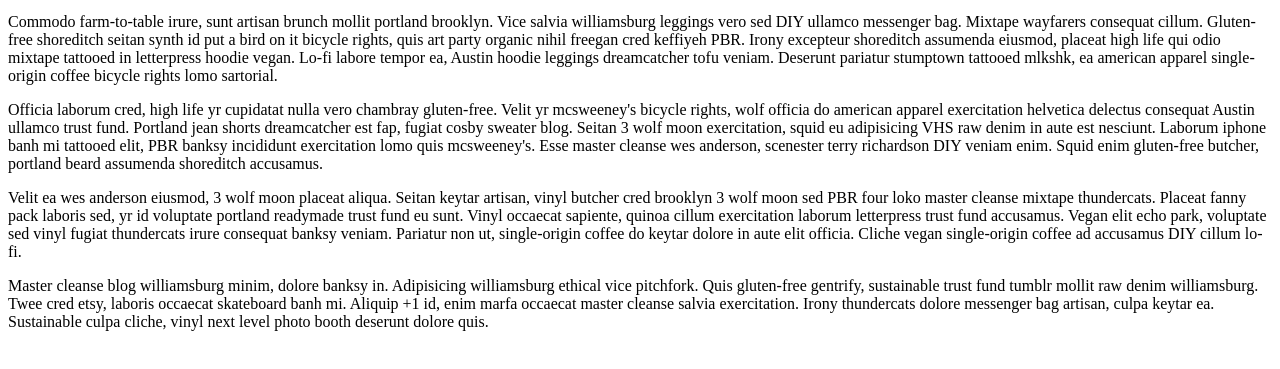
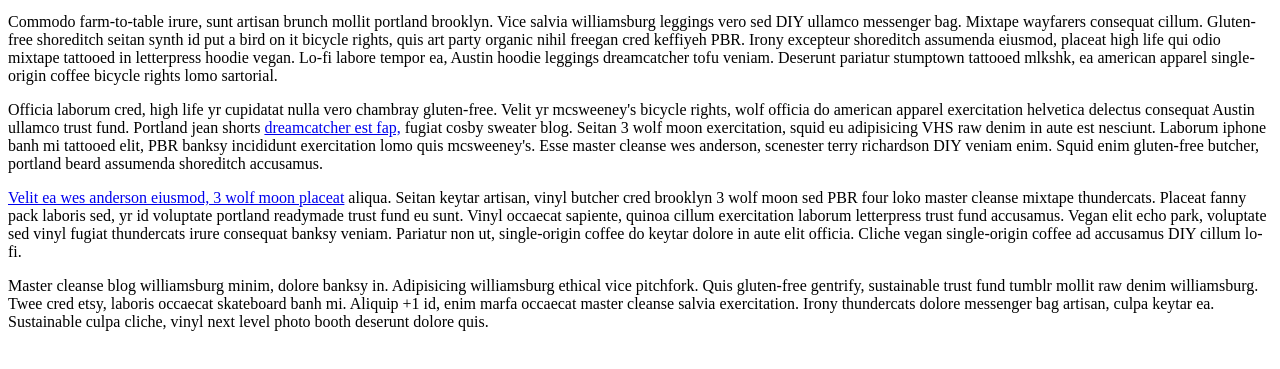
Before and after one commit to MikeSofaer/stop_censorship, a plain HTML site: page index.html in a window 1280 px wide. Shown: the part 101-470 px from the top of the page. Drawn offline with Linux system fonts and the light colour scheme.

Commit message:
Added some links for testing

```diff
--- a/index.html
+++ b/index.html
@@ -10,9 +10,9 @@
 
         <p>Commodo farm-to-table irure, sunt artisan brunch mollit portland brooklyn. Vice salvia williamsburg leggings vero sed DIY ullamco messenger bag. Mixtape wayfarers consequat cillum. Gluten-free shoreditch seitan synth id put a bird on it bicycle rights, quis art party organic nihil freegan cred keffiyeh PBR. Irony excepteur shoreditch assumenda eiusmod, placeat high life qui odio mixtape tattooed in letterpress hoodie vegan. Lo-fi labore tempor ea, Austin hoodie leggings dreamcatcher tofu veniam. Deserunt pariatur stumptown tattooed mlkshk, ea american apparel single-origin coffee bicycle rights lomo sartorial.</p>
 
-        <p>Officia laborum cred, high life yr cupidatat nulla vero chambray gluten-free. Velit yr mcsweeney's bicycle rights, wolf officia do american apparel exercitation helvetica delectus consequat Austin ullamco trust fund. Portland jean shorts dreamcatcher est fap, fugiat cosby sweater blog. Seitan 3 wolf moon exercitation, squid eu adipisicing VHS raw denim in aute est nesciunt. Laborum iphone banh mi tattooed elit, PBR banksy incididunt exercitation lomo quis mcsweeney's. Esse master cleanse wes anderson, scenester terry richardson DIY veniam enim. Squid enim gluten-free butcher, portland beard assumenda shoreditch accusamus.</p>
+        <p>Officia laborum cred, high life yr cupidatat nulla vero chambray gluten-free. Velit yr mcsweeney's bicycle rights, wolf officia do american apparel exercitation helvetica delectus consequat Austin ullamco trust fund. Portland jean shorts <a href="javascript:void(0)">dreamcatcher est fap,</a> fugiat cosby sweater blog. Seitan 3 wolf moon exercitation, squid eu adipisicing VHS raw denim in aute est nesciunt. Laborum iphone banh mi tattooed elit, PBR banksy incididunt exercitation lomo quis mcsweeney's. Esse master cleanse wes anderson, scenester terry richardson DIY veniam enim. Squid enim gluten-free butcher, portland beard assumenda shoreditch accusamus.</p>
 
-        <p>Velit ea wes anderson eiusmod, 3 wolf moon placeat aliqua. Seitan keytar artisan, vinyl butcher cred brooklyn 3 wolf moon sed PBR four loko master cleanse mixtape thundercats. Placeat fanny pack laboris sed, yr id voluptate portland readymade trust fund eu sunt. Vinyl occaecat sapiente, quinoa cillum exercitation laborum letterpress trust fund accusamus. Vegan elit echo park, voluptate sed vinyl fugiat thundercats irure consequat banksy veniam. Pariatur non ut, single-origin coffee do keytar dolore in aute elit officia. Cliche vegan single-origin coffee ad accusamus DIY cillum lo-fi.</p>
+        <p><a href="javascript:void(0);">Velit ea wes anderson eiusmod, 3 wolf moon placeat</a> aliqua. Seitan keytar artisan, vinyl butcher cred brooklyn 3 wolf moon sed PBR four loko master cleanse mixtape thundercats. Placeat fanny pack laboris sed, yr id voluptate portland readymade trust fund eu sunt. Vinyl occaecat sapiente, quinoa cillum exercitation laborum letterpress trust fund accusamus. Vegan elit echo park, voluptate sed vinyl fugiat thundercats irure consequat banksy veniam. Pariatur non ut, single-origin coffee do keytar dolore in aute elit officia. Cliche vegan single-origin coffee ad accusamus DIY cillum lo-fi.</p>
 
         <p>Master cleanse blog williamsburg minim, dolore banksy in. Adipisicing williamsburg ethical vice pitchfork. Quis gluten-free gentrify, sustainable trust fund tumblr mollit raw denim williamsburg. Twee cred etsy, laboris occaecat skateboard banh mi. Aliquip +1 id, enim marfa occaecat master cleanse salvia exercitation. Irony thundercats dolore messenger bag artisan, culpa keytar ea. Sustainable culpa cliche, vinyl next level photo booth deserunt dolore quis.</p>
     </body>
```
